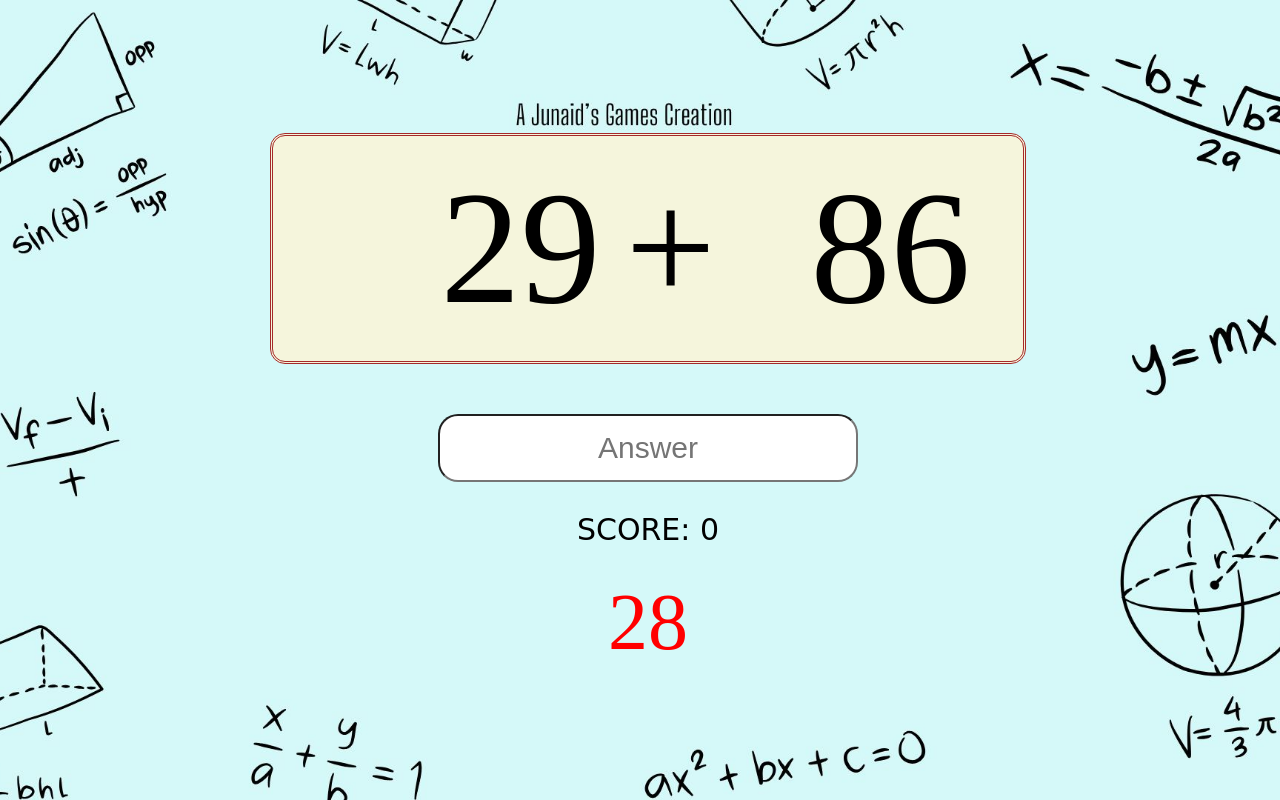
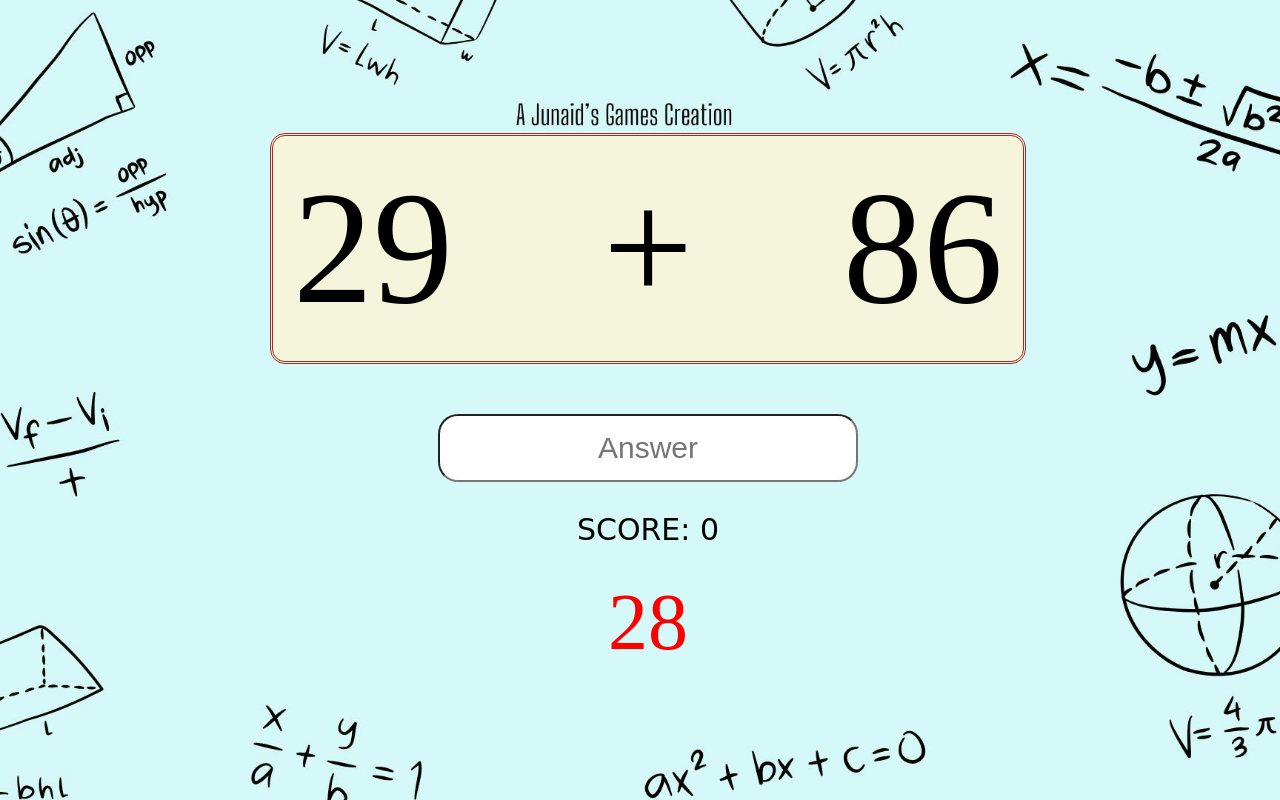
Before and after one commit to junaid-pathan/mathspeedrun, a plain HTML site: page sum.html in a window 1280 px wide. Both pictures are taken after a click on the button "PLAY". Drawn offline with Linux system fonts and the light colour scheme.

Commit message:
Display of Numbers Spaced

```diff
--- a/style.css
+++ b/style.css
@@ -33,7 +33,6 @@ body{
 
 .operation{
    margin: 20;
-   padding-left: 30;
 
 }
 #question{
@@ -46,6 +45,10 @@ body{
     width: 750;
     margin-bottom: 50;
 
+}
+#group{
+    display:flex;
+    justify-content: space-between;
 }
 #bar{
 
--- a/sum.html
+++ b/sum.html
@@ -23,11 +23,11 @@
             <div id="game">
                 <div id="center">
                     <div id="question">
-                        <!-- <div id="group">   -->
-                            <div id='num1'class="operation" style="width: 10%; display: inline-block;"></div>
-                            <div id='sign'class="operation" style="width: 10%; display: inline-block;">+</div>
-                            <div id='num2'class="operation" style="width: 10%; display: inline-block;"></div>
-                        <!-- </div> -->
+                        <div id="group">
+                            <div id='num1'class="operation"></div>
+                            <div id='sign'class="operation">+</div>
+                            <div id='num2'class="operation"></div>
+                        </div>
                     </div>
 
                     <div id="bar">
```
